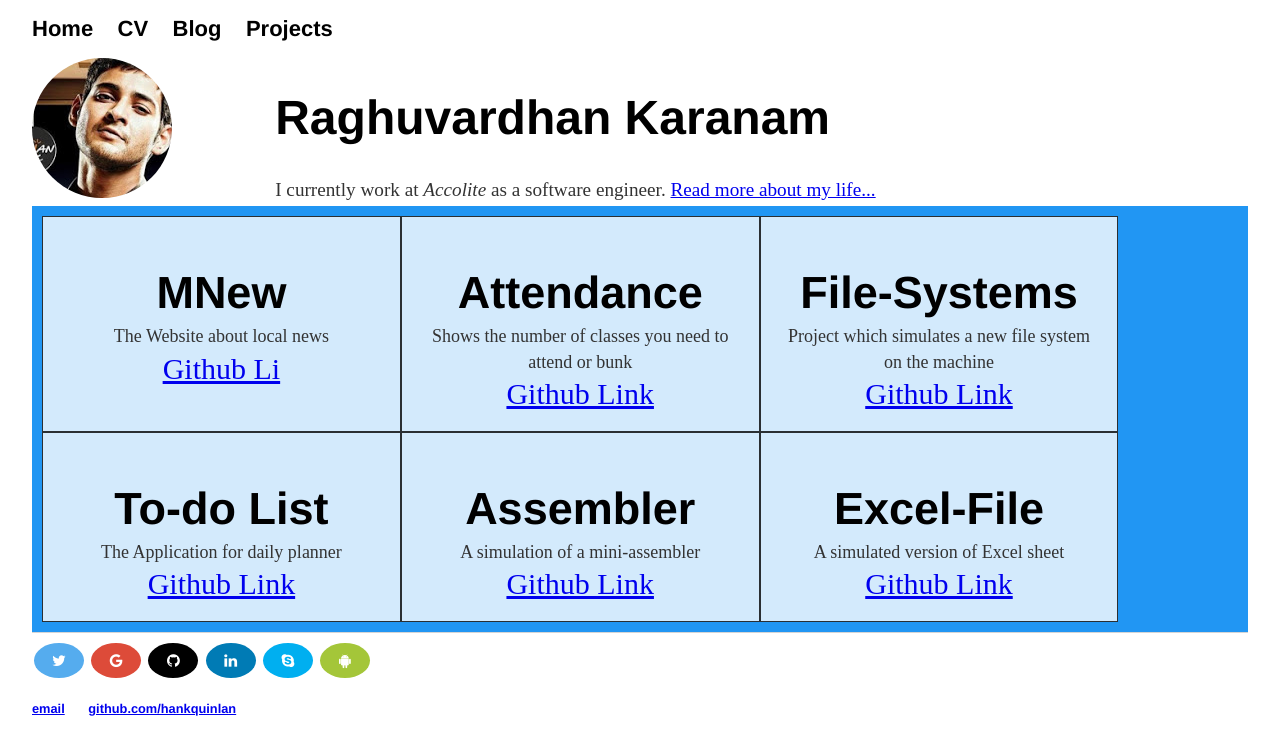
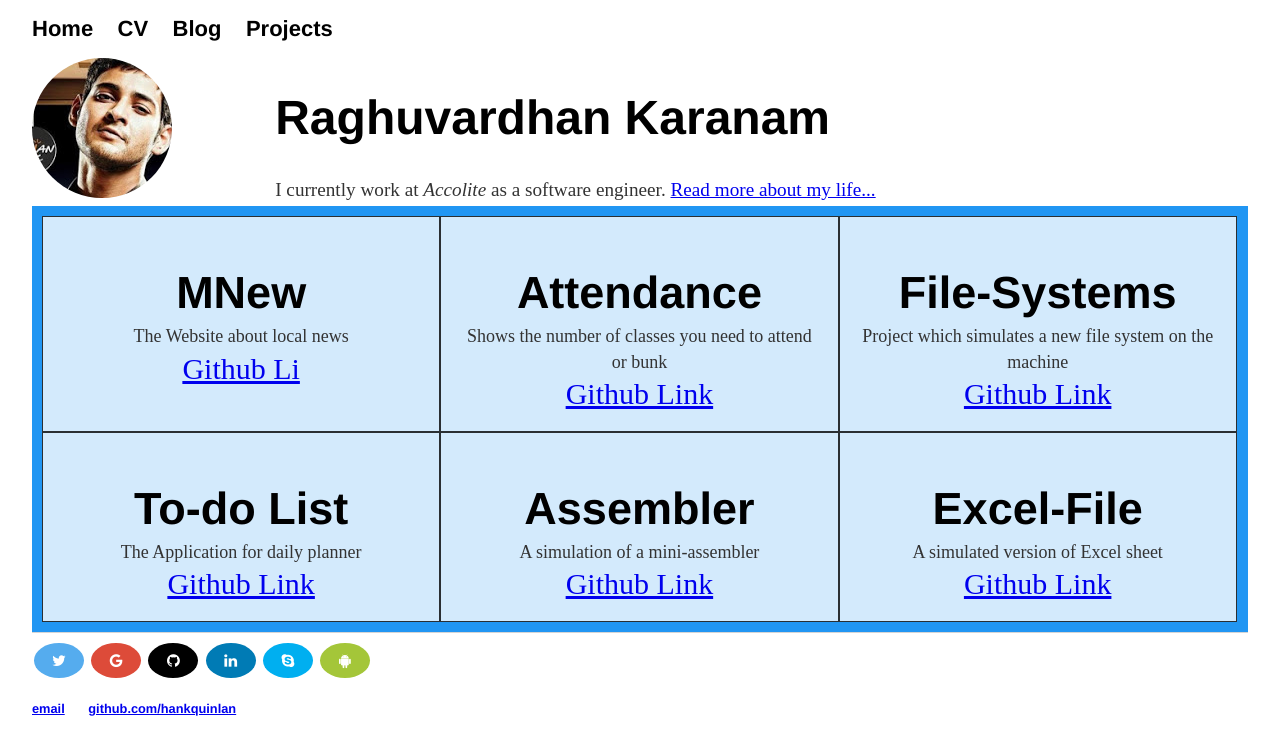
Before and after one commit to raghuvardhan/raghuvardhan.github.io, a Jekyll site: the page built from index.html, in a window 1280 px wide. Shown: the top 755 px of the page. Built offline with Jekyll 4.4.1, drawn with Linux system fonts in a browser that asks for light colours.

Commit message:
Update css/main.css

```diff
--- a/css/main.css
+++ b/css/main.css
@@ -145,7 +145,7 @@ button:hover, a:hover {
 
 .grid-container {
   display: grid;
-  grid-template-columns: 30% 30% 30%;
+  grid-template-columns: 33.3% 33.3% 33.3%;
   background-color: #2196F3;
   padding: 10px;
 }
```
